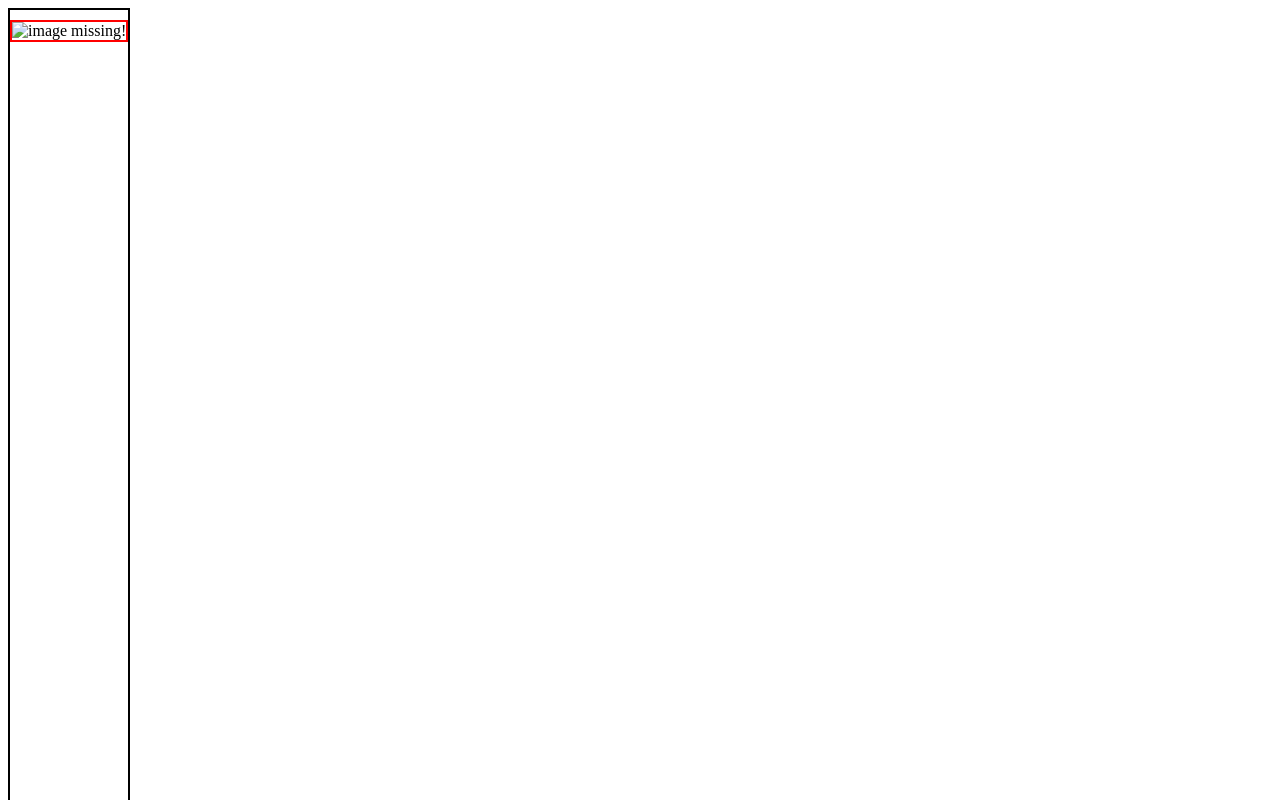
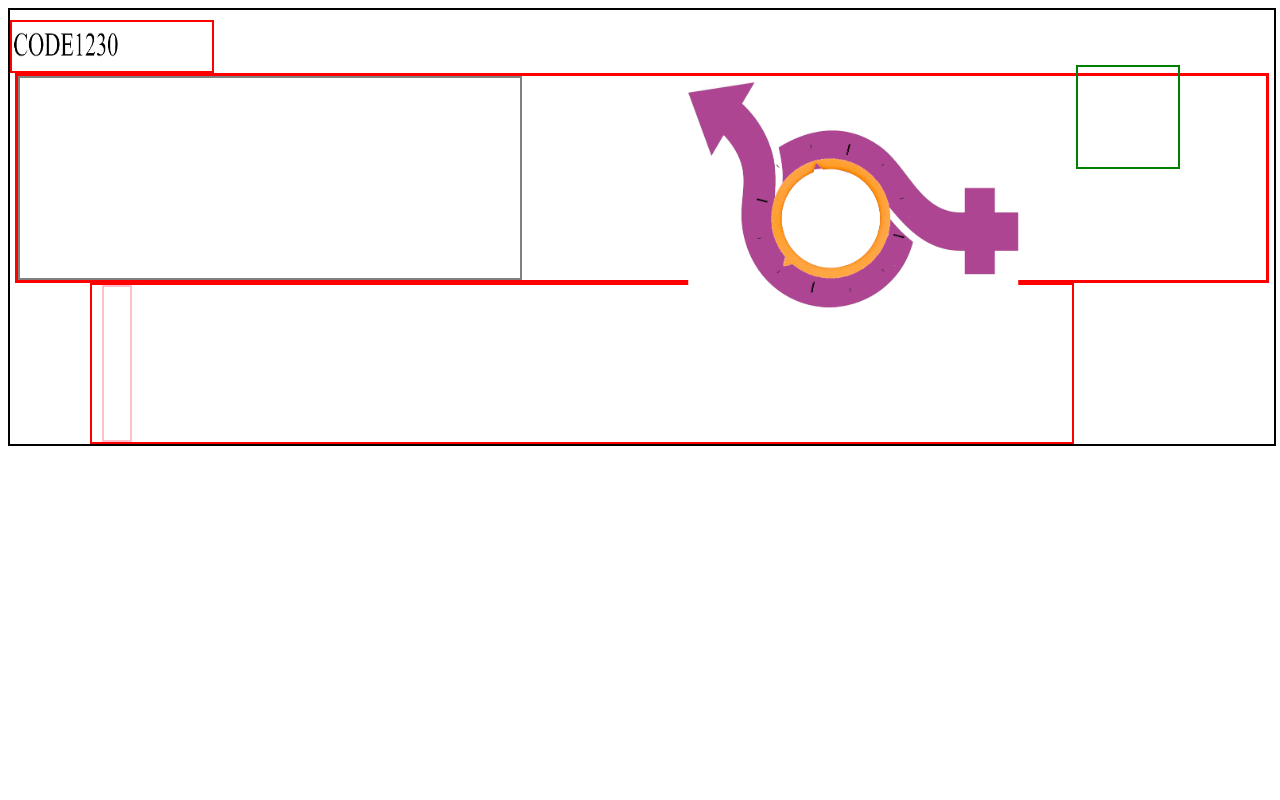
Before and after one commit to 594damon/CODE1230-Assignment_2, a plain HTML site: page index.html in a window 1280 px wide. Drawn offline with Linux system fonts and the light colour scheme.

Commit message:
code section

```diff
--- a/index.html
+++ b/index.html
@@ -11,8 +11,20 @@
 <body>
     <div class="home-text-image-in">
         <div class="logo">
-            <img src="CODE.JPG" width="110" height="45" alt="image missing!" >
+            <img src="CODE.jpg" width="110" height="45" alt="image missing!" >
         </div>
+
+        <div class="sect1">
+            <div class="topic1"></div>
+            <img class="gender-watch" src="watch.jpg" width=18% height=18% alt="image missing!">
+        </div>
+
+        <div class="nav-right"></div>
+
+        <div class="sect2">
+            <div class="author"></div>
+        </div>
+
     </div>
 
 
--- a/style.css
+++ b/style.css
@@ -1,22 +1,76 @@
 body{
-	color:#000000;
+	color:#d0d3d4;
 }
 /*---------home--------*/
 .home-text-image-in{
-	position:fixed;
-	z-index: 1;
-	width：100%；
-	max-width: 2000px;
-	height:100%;
+	/*z-index: 1;*/
+	width:100%;
+	max-width: 1300px;
+	margin-right: auto;
+	margin-left: auto;
 	border: 2px solid black;
-
 }
 
 .logo{
-	float: left;
 	margin-top: 10px;
 	border: 2px solid red;
+	max-width: 200px;
 }
+
+.sect1{
+	margin-left:5px;
+    margin-right:5px;
+    border: 3px solid red;
+/*    position: absolute;*/
+}
+
+.topic1{
+	border: 2px solid gray;
+	width:500px;
+	height:200px;
+	/*float:left;*/
+}
+
+.gender-watch{
+	float:right;
+	margin-right: 300px;
+	margin-top: -250px;
+	transform: rotate(-90deg);
+}
+
+.nav-right{
+	position:fixed;
+	z-index: 100;
+	cursor:pointer;
+	border: 2px solid green;
+	width:100px;
+	height:100px;
+	right: 100px;
+	top: 65px;
+	display:table;
+	float:right;
+	position:fixed;
+}
+
+.sect2{
+	margin-left:80px;
+    margin-right:200px;
+    border: 2px solid red;
+}
+
+.author{
+	position: left;
+	margin-left:10px;
+	width:26px;
+	height:153px;
+	border: 2px solid pink;
+}
+
+
+
+
+
+
 /*---------content---------*/
 /*---------mapbox---------*/
 .map {
```
Also changed, not shown: CODE.jpg (renamed from CODE-copy.jpg).
